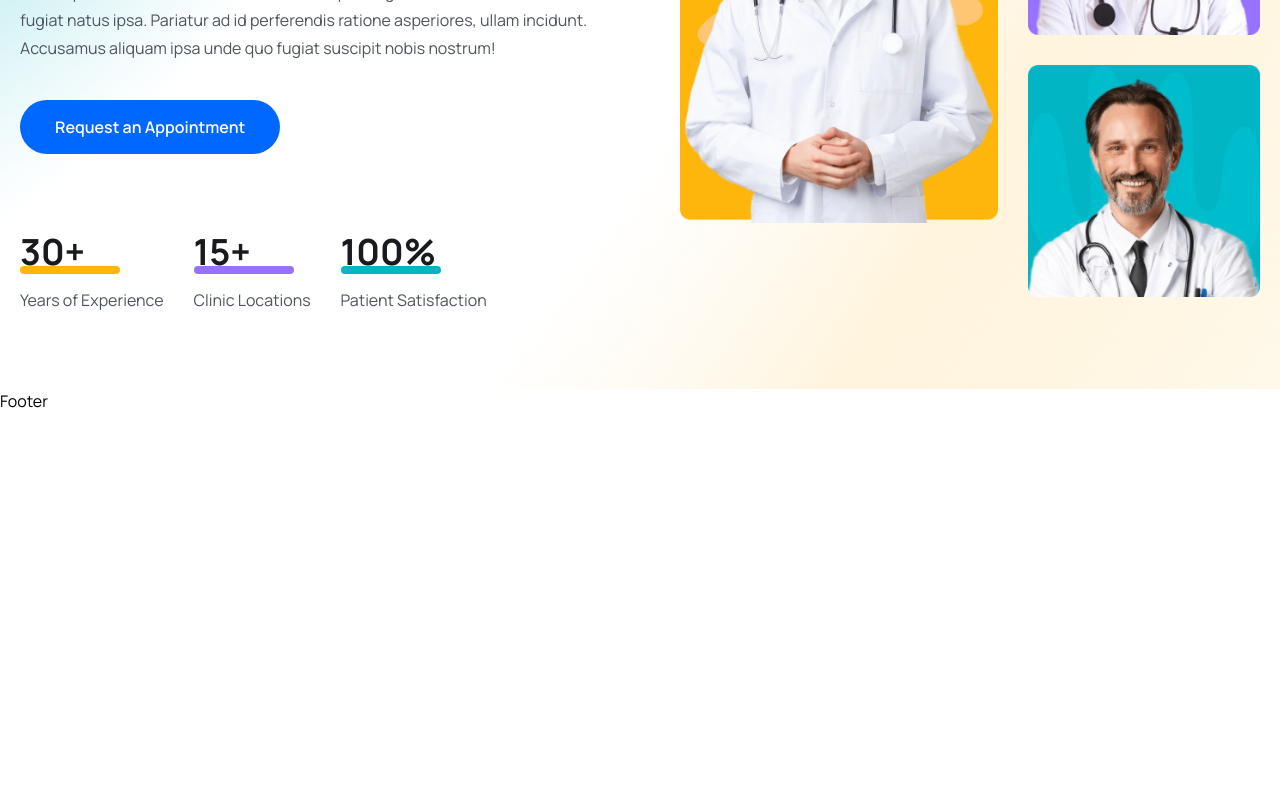
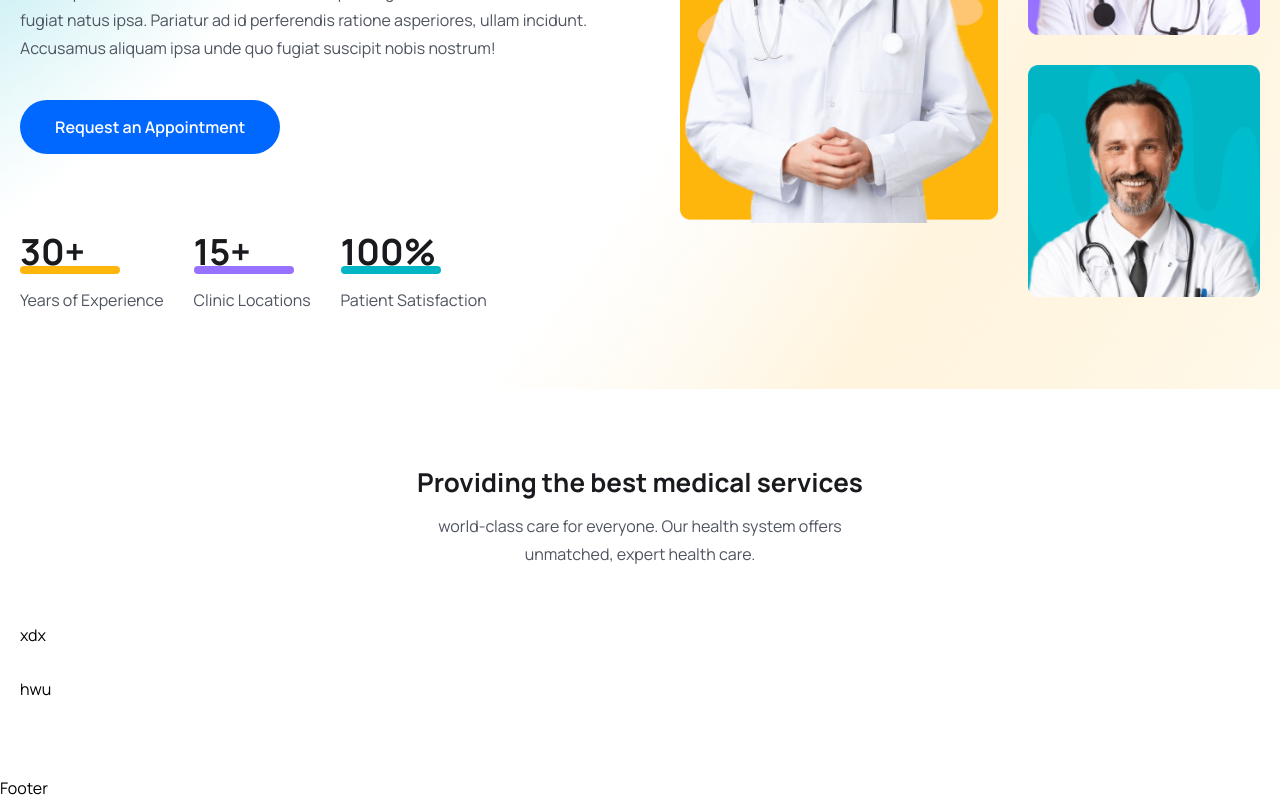
Before and after one commit to KMPKBandara/MediQ, a React (Vite) app in the folder frontend/: page / in a window 1280 px wide. Shown: the part 404-1204 px from the top of the page. Before the commit the page ends 817 px from the top, so only its background shows below. Built offline with nearby package versions, Linux system fonts and the light colour scheme.

Commit message:
best medical services

```diff
--- a/frontend/src/App.css
+++ b/frontend/src/App.css
@@ -18,6 +18,7 @@ body{
   top: 0;
   left: 0;
   z-index: 99999;
+  background: white;
   box-shadow: 3px 3px -8px 3px #ddd;
 }
 
--- a/frontend/src/pages/Home.jsx
+++ b/frontend/src/pages/Home.jsx
@@ -68,7 +68,27 @@ const Home = () => {
         </div>
       </section>
       {/* ===== hero section end ===== */}
-      <div></div>
+      <section>
+        <div className="container">
+          <div className="lg:w-[470px] mx-auto">
+            <h2 className="heading text-center">
+              Providing the best medical services
+            </h2>
+            <p className="text_para text-center">
+              world-class care for everyone. Our health system offers unmatched,
+              expert health care.
+            </p>
+          </div>
+
+          <div className="grid grid-cols-1 md:grid-cols-2 lg:grid-cols-3 gap-5 lg:gap-[30px] mt-[30px] lg:mt-[55px]">
+            xdx
+          </div>
+
+          <div className="flex flex-wrap items-center justify-between flex-col md:flex-row gap-5 lg:gap-[30px] mt-[30px] lg:mt-[55px]]">
+            hwu
+          </div>
+        </div>
+      </section>
     </>
   );
 };
```
